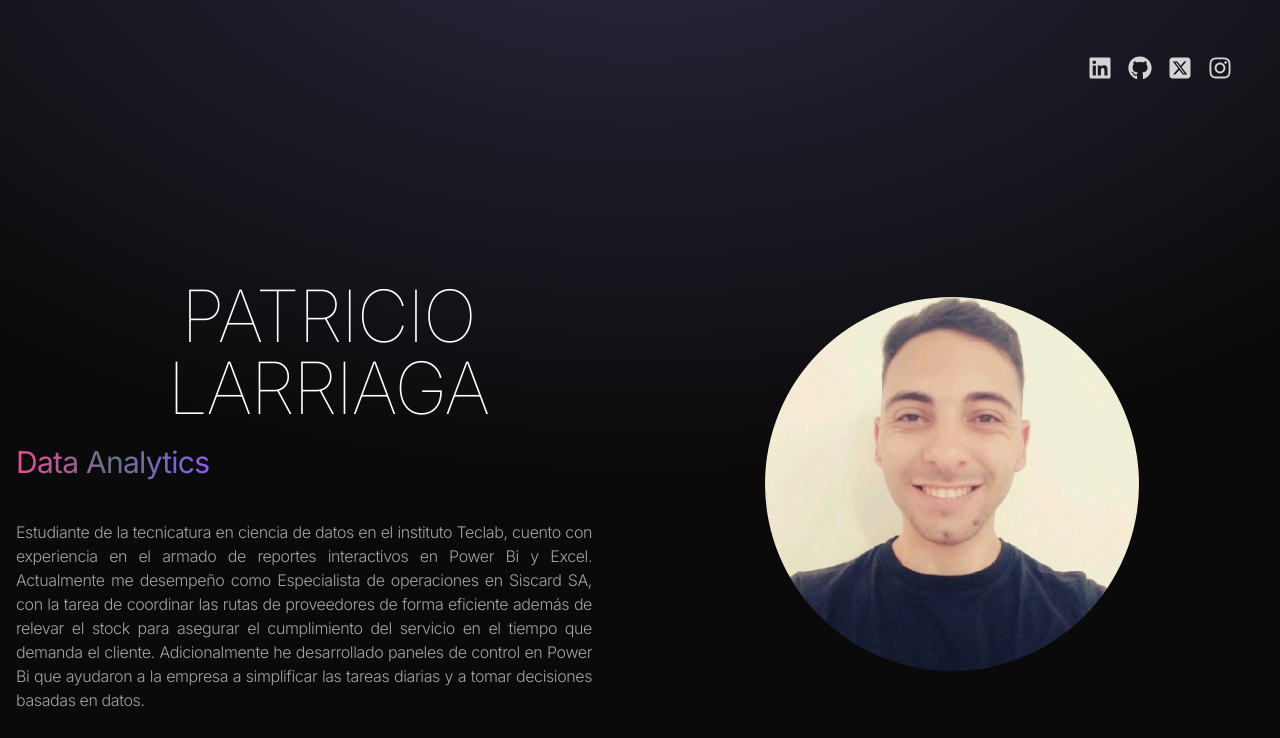
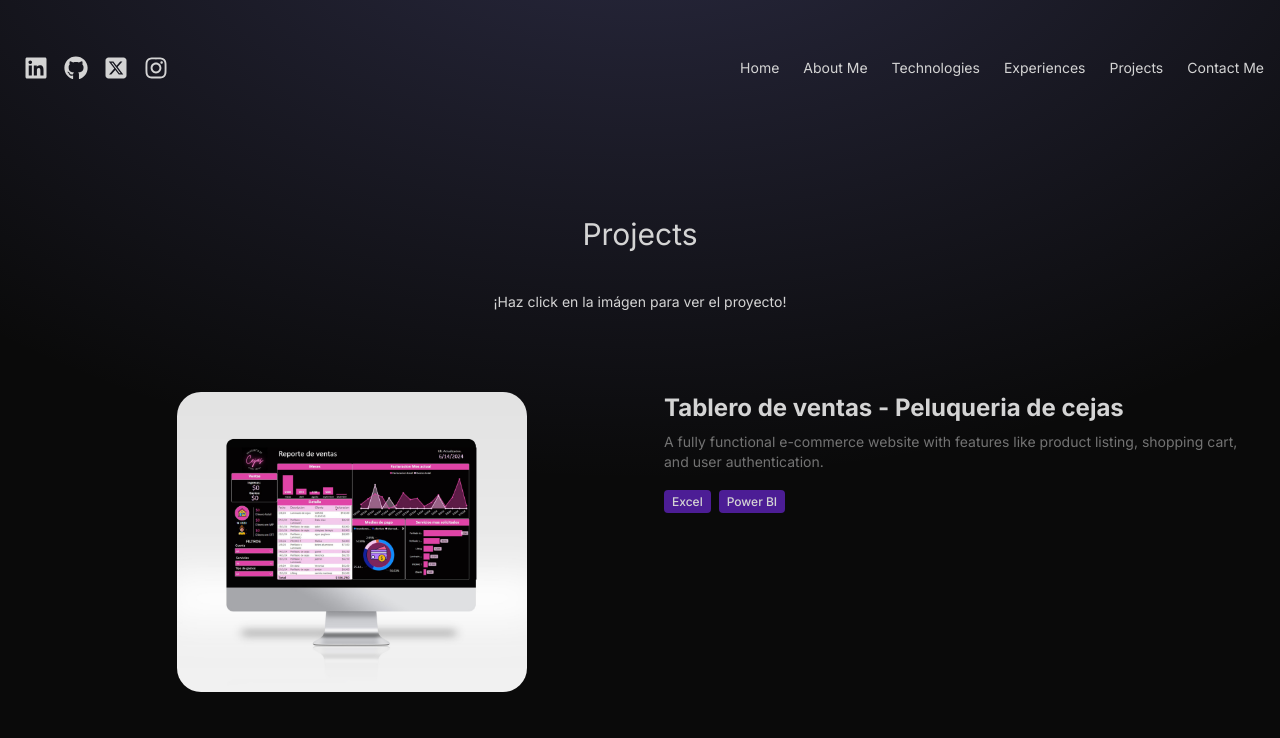
Before and after one commit to fariasalan10/PatricioPortfolio, a React (Vite) app: page /projects in a window 1280 px wide. Shown: the top 738 px of the page. Built offline with nearby package versions, Linux system fonts and the light colour scheme.

Commit message:
added: navbar + mobile hamburguer

```diff
--- a/package.json
+++ b/package.json
@@ -13,7 +13,8 @@
     "framer-motion": "^11.2.10",
     "react": "^18.2.0",
     "react-dom": "^18.2.0",
-    "react-icons": "^5.2.1"
+    "react-icons": "^5.2.1",
+    "react-router-dom": "^6.23.1"
   },
   "devDependencies": {
     "@types/react": "^18.2.66",
--- a/src/App.jsx
+++ b/src/App.jsx
@@ -1,27 +1,32 @@
 import AboutMe from "./components/AboutMe";
 import Experience from "./components/Experience";
-import Home from "./components/Home";
-import Navbar from "./components/Navbar";
 import Technologies from "./components/Technologies";
 import Projects from "./components/Projects";
 import Contact from "./components/Contact";
+import { BrowserRouter, Route, Routes } from "react-router-dom";
+import Home from "./components/Home";
+import Navbar from "./components/Navbar";
 
 const App = () => {
   return (
+    <BrowserRouter>
       <div className="overflow-hidden text-neutral-300 antialiased selection:bg-cyan-800 selection:text-neutral-300">
         <div className="fixed top-0 -z-10 h-screen w-screen">
           <div className="absolute top-0 z-[-2] h-screen w-screen bg-neutral-950 bg-[radial-gradient(ellipse_80%_80%_at_50%_-20%,rgba(120,119,198,0.3),rgba(255,255,255,0))]"></div>
         </div>
         <div className="container mx-auto px-4">
           <Navbar />
-        <Home />
-        <AboutMe />
-        <Technologies />
-        <Experience />
-        <Projects />
-        <Contact />
+          <Routes>
+            <Route path="/" element={<Home />} />
+            <Route path="/aboutme" element={<AboutMe />} />
+            <Route path="/experience" element={<Experience />} />
+            <Route path="/technologies" element={<Technologies />} />
+            <Route path="/projects" element={<Projects />} />
+            <Route path="/contact" element={<Contact />} />
+          </Routes>
         </div>
       </div>
+    </BrowserRouter>
   );
 };
 
--- a/src/components/Navbar.jsx
+++ b/src/components/Navbar.jsx
@@ -2,18 +2,87 @@ import { FaGithub } from "react-icons/fa";
 import { FaLinkedin } from "react-icons/fa";
 import { FaSquareXTwitter } from "react-icons/fa6";
 import { FaInstagram } from "react-icons/fa";
+import { RxHamburgerMenu } from "react-icons/rx";
+import { FaTimes } from "react-icons/fa";
+
+import { useState } from "react";
+
+import { Link } from "react-router-dom";
 
 const Navbar = () => {
+  const [open, setOpen] = useState(false);
+  const toggle = () => setOpen(!open);
   return (
     <nav className="mb-20 flex items-center justify-between py-6">
+      <div className="my-8 mx-2 flex gap-4 text-2xl items-center justify-center ">
+        <FaLinkedin className="hover:text-violet-400 cursor-pointer" />
+        <FaGithub className="hover:text-violet-400 cursor-pointer" />
+        <FaSquareXTwitter className="hover:text-violet-400 cursor-pointer" />
+        <FaInstagram className="hover:text-violet-400 cursor-pointer" />
+      </div>
+
       <div className="flex gap-4 text-2xl text-center">
-        {/* <h1 className="mx-auto">BIENVENIDOS</h1> */}
-      </div>
-      <div className="m-8 flex gap-4 text-2xl items-center justify-center">
-        <FaLinkedin />
-        <FaGithub />
-        <FaSquareXTwitter />
-        <FaInstagram />
+        <div className="md:hidden z-10 cursor-pointer" onClick={toggle}>
+          {open ? (
+            <FaTimes size={20} color="white" />
+          ) : (
+            <RxHamburgerMenu size={25} />
+          )}
+        </div>
+        <ul
+          className={`${
+            open
+              ? "text-white opacity-100 transform translate-x-0"
+              : "opacity-0 transform translate-y-full"
+          } transition-transform absolute top-0 left-0 h-screen w-screen bg-zinc-900/80 flex flex-col items-center justify-center gap-8 text-sm`}
+          onClick={() => setOpen(false)}
+        >
+          <Link to={"/"}>
+            <li className="text-center py-1 hover:text-violet-400">Home</li>
+          </Link>
+          <Link to={"/aboutme"}>
+            <li className="text-center py-1 hover:text-violet-400">About Me</li>
+          </Link>
+          <Link to={"/technologies"}>
+            <li className="text-center py-1 hover:text-violet-400">
+              Technologies
+            </li>
+          </Link>
+          <Link to={"/experience"}>
+            <li className=" text-center py-1 hover:text-violet-400">
+              Experiences
+            </li>
+          </Link>
+          <Link to={"/projects"}>
+            <li className="text-center py-1 hover:text-violet-400">Projects</li>
+          </Link>
+          <Link to={"/contact"}>
+            <li className="text-center py-1 hover:text-violet-400">
+              Contact Me
+            </li>
+          </Link>
+        </ul>
+
+        <ul className="hidden md:flex gap-6 text-sm">
+          <Link to={"/"}>
+            <li className="text-center hover:text-violet-400">Home</li>
+          </Link>
+          <Link to={"/aboutme"}>
+            <li className="text-center hover:text-violet-400">About Me</li>
+          </Link>
+          <Link to={"/technologies"}>
+            <li className="text-center hover:text-violet-400">Technologies</li>
+          </Link>
+          <Link to={"/experience"}>
+            <li className=" text-center hover:text-violet-400">Experiences</li>
+          </Link>
+          <Link to={"/projects"}>
+            <li className="text-center hover:text-violet-400">Projects</li>
+          </Link>
+          <Link to={"/contact"}>
+            <li className="text-center hover:text-violet-400">Contact Me</li>
+          </Link>
+        </ul>
       </div>
     </nav>
   );
--- a/src/components/Projects.jsx
+++ b/src/components/Projects.jsx
@@ -8,10 +8,18 @@ const Projects = () => {
         whileInView={{ opacity: 1, y: 0 }}
         initial={{ opacity: 0, y: -100 }}
         transition={{ duration: 1 }}
-        className="my-20 text-center text-3xl"
+        className="mt-20 text-center text-3xl"
       >
         Projects
       </motion.h2>
+      <motion.h3
+        whileInView={{ opacity: 1, y: 0 }}
+        initial={{ opacity: 0, y: -100 }}
+        transition={{ duration: 1 }}
+        className="mb-20 mt-10 text-center text-sm"
+      >
+        ¡Haz click en la imágen para ver el proyecto!
+      </motion.h3>
       <div>
         {PROJECTS.map((project, index) => (
           <div key={index} className="mb-8 flex flex-wrap lg:justify-center">
--- a/src/constants/index.js
+++ b/src/constants/index.js
@@ -75,7 +75,7 @@ export const PROJECTS = [
 ];
 
 export const CONTACT = {
-  address: "Diagonal Ica 311, General Bustos, Córdoba, Argentina",
+  address: "Diagonal Ica 311, General Bustos - Córdoba, Argentina",
   phoneNo: "+56 9 351 15 7579062",
   email: "patriciolarriaga10@gmail.com",
 };
```
Also changed, not shown: src/assets/about.jpg (deleted), 1 other file (tests, documents, lock files or other folders). Lines whose indentation alone changed are shown as unchanged.
